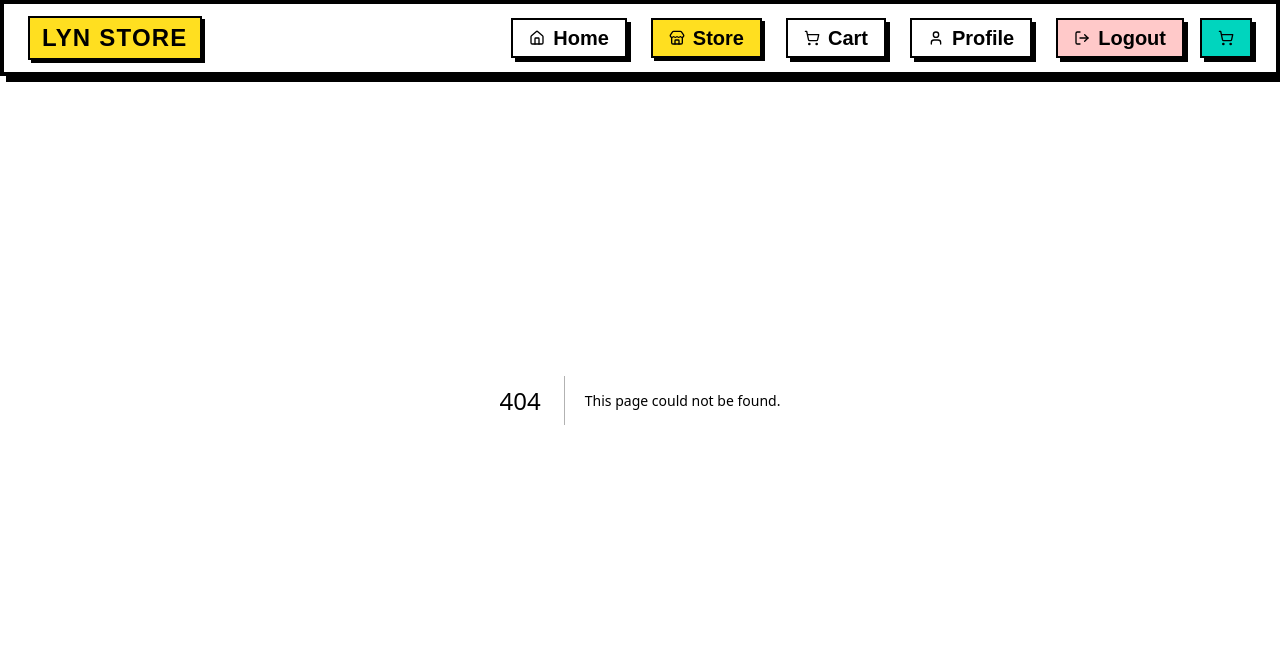
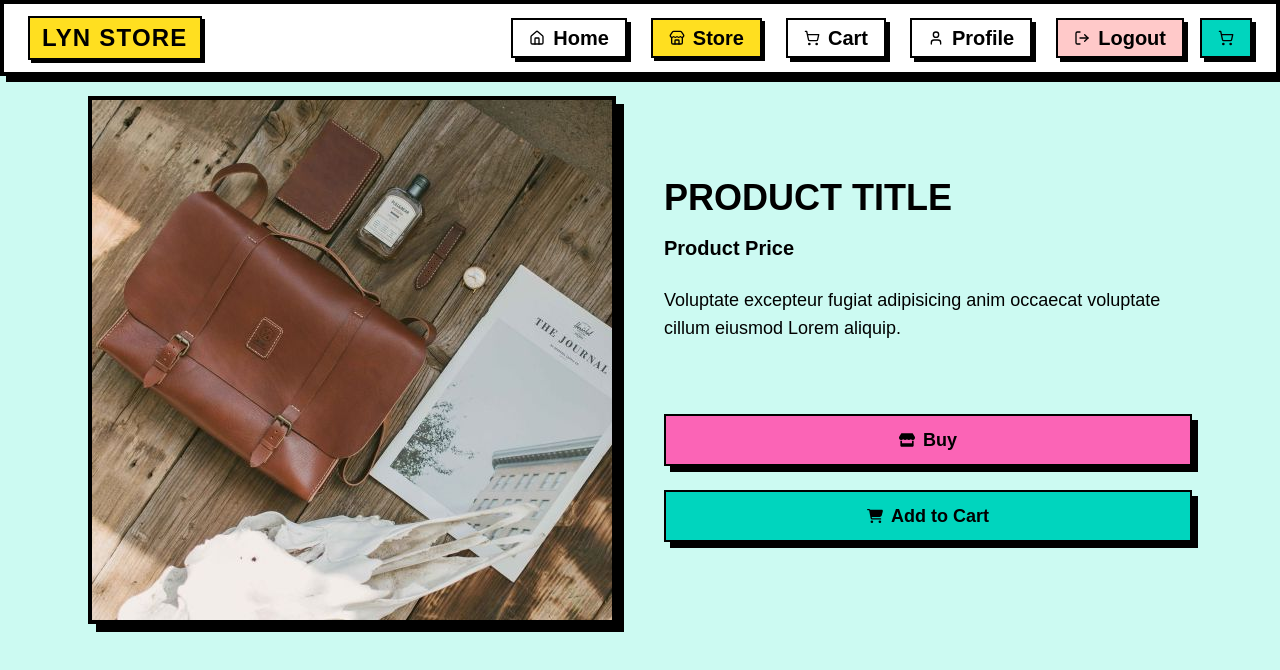
Before and after one commit to herveyyy/fluffy-winner-shop, a Next.js app: page /store/1 in a window 1280 px wide. Before the commit this address had no page. Shown: the top 670 px of the page. Built offline with nearby package versions, Linux system fonts and the light colour scheme; a web font is replaced by a local one.

Commit message:
[feat] product profile

```diff
--- /dev/null
+++ b/app/store/[productId]/page.tsx
@@ -0,0 +1,75 @@
+import React from "react";
+import Image from "next/image";
+
+import { Button } from "@/components/ui/button";
+import { FaCartPlus, FaStore } from "react-icons/fa";
+import { FaBasketShopping, FaCartShopping } from "react-icons/fa6";
+type Props = {
+    params: { productId: string };
+};
+const ProductProfilePage = (props: Props) => {
+    return (
+        <main className="mt-12 max-w-6xl mx-auto px-6 py-12 grid grid-cols-1 md:grid-cols-2 gap-12">
+            {/* Product Image */}
+            <div className="relative w-full aspect-square border-4 border-black shadow-[8px_8px_0px_rgba(0,0,0,1)]">
+                <Image
+                    width={1000}
+                    height={1000}
+                    src={"/featured2.jpg"}
+                    alt={"SKIBID"}
+                    className="object-cover"
+                />
+            </div>
+
+            {/* Product Details */}
+            <div className="flex flex-col justify-center">
+                <h1 className="text-4xl font-extrabold uppercase mb-4">
+                    {"Product Title"}
+                </h1>
+                <p className="text-xl font-bold mb-6">{`Product Price`}</p>
+                <p className="text-lg mb-6">
+                    Voluptate excepteur fugiat adipisicing anim occaecat
+                    voluptate cillum eiusmod Lorem aliquip.
+                </p>
+                {/* Sizes */}
+                {/* <div className="mb-6">
+                    <h3 className="font-bold mb-2">Sizes</h3>
+                    <div className="flex gap-3">
+                        {product.sizes.map((size) => (
+                            <button
+                                key={size}
+                                className="px-4 py-2 border-2 border-black rounded-lg hover:bg-yellow-200"
+                            >
+                                {size}
+                            </button>
+                        ))}
+                    </div>
+                </div> */}
+                {/* Colors */}
+                <div className="mb-6">
+                    {/* <h3 className="font-bold mb-2">Colors</h3> */}
+                    {/* <div className="flex gap-3">
+                        {product.colors.map((color) => (
+                            <div
+                                key={color}
+                                className="w-10 h-10 rounded-full border-2 border-black cursor-pointer"
+                                style={{ backgroundColor: color.toLowerCase() }}
+                            />
+                        ))}
+                    </div> */}
+                </div>{" "}
+                <Button
+                    color="pink"
+                    className="w-full  mt-6 text-lg py-6 font-bold rounded-2xl shadow-[6px_6px_0px_rgba(0,0,0,1)]"
+                >
+                    <FaStore /> <span>Buy</span>
+                </Button>
+                <Button className="w-full mt-6 text-lg py-6 font-bold rounded-2xl shadow-[6px_6px_0px_rgba(0,0,0,1)]">
+                    <FaCartShopping /> <span> Add to Cart</span>
+                </Button>{" "}
+            </div>
+        </main>
+    );
+};
+
+export default ProductProfilePage;
--- a/app/store/layout.tsx
+++ b/app/store/layout.tsx
@@ -5,7 +5,7 @@ type Props = {
 };
 
 const layout = (props: Props) => {
-    return <div className=" h-[calc(100vh-80px)]">{props.children}</div>;
+    return <div className=" ">{props.children}</div>;
 };
 
 export default layout;
--- a/components/molecules/ProductCard.tsx
+++ b/components/molecules/ProductCard.tsx
@@ -9,6 +9,7 @@ import {
 } from "../ui/card";
 import { Button } from "../ui/button";
 import { FaShoppingBag, FaShoppingCart } from "react-icons/fa";
+import Link from "next/link";
 
 export type ProductCardProps = {
     id?: string;
@@ -25,6 +26,10 @@ const ProductCard: React.FC<ProductCardProps> = ({
     price,
 }) => {
     return (
+        <Link
+            href={`/store/${title.toLowerCase().replace(/\s+/g, "-")}`}
+            className="w-full"
+        >
             <Card
                 className="flex flex-col border-[1.5px] border-black
                 rounded-none bg-white
@@ -72,7 +77,8 @@ const ProductCard: React.FC<ProductCardProps> = ({
                         <span className="hidden md:block">Buy</span>
                     </Button>
                 </CardFooter>
-        </Card>
+            </Card>{" "}
+        </Link>
     );
 };
 
```
Lines whose indentation alone changed are shown as unchanged.
